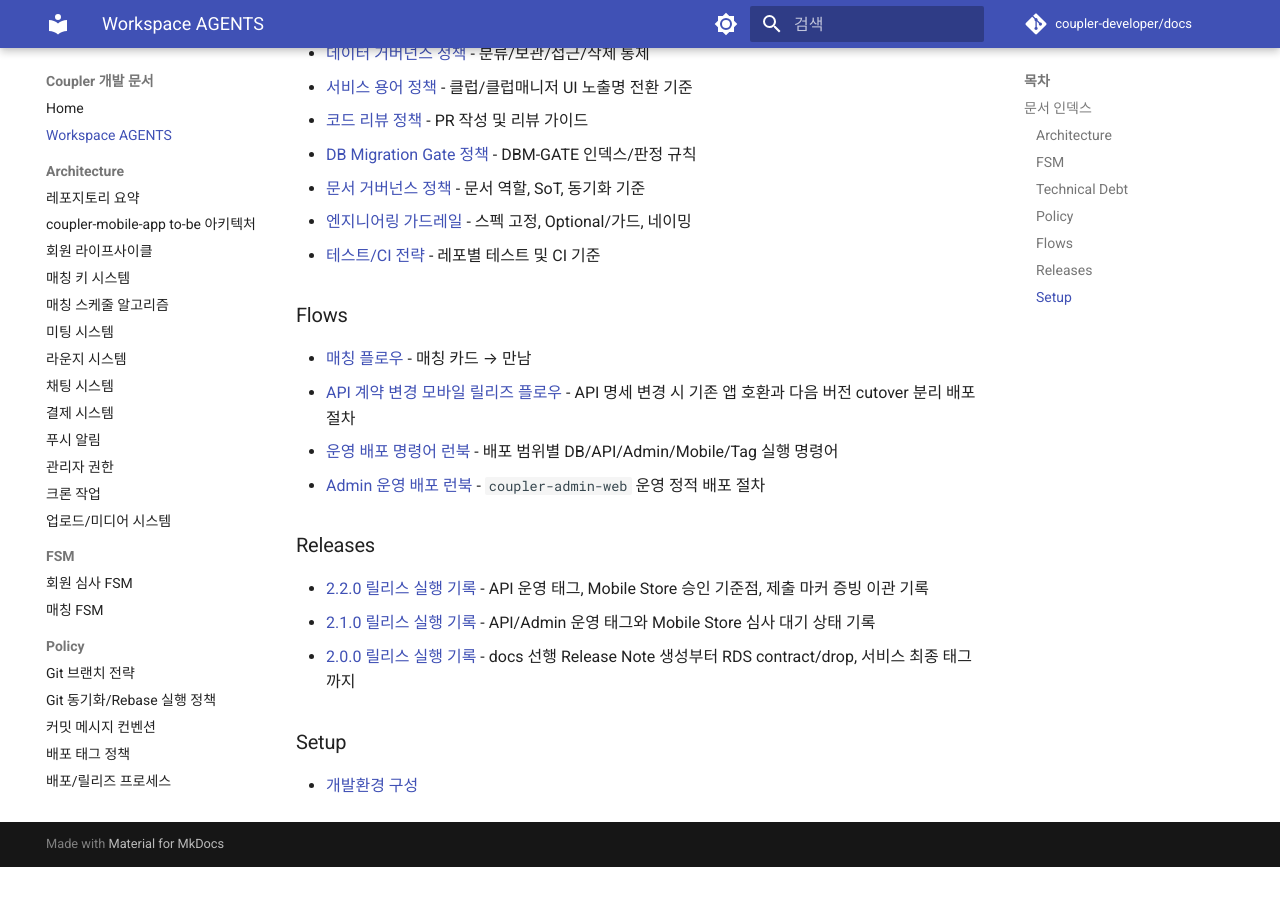
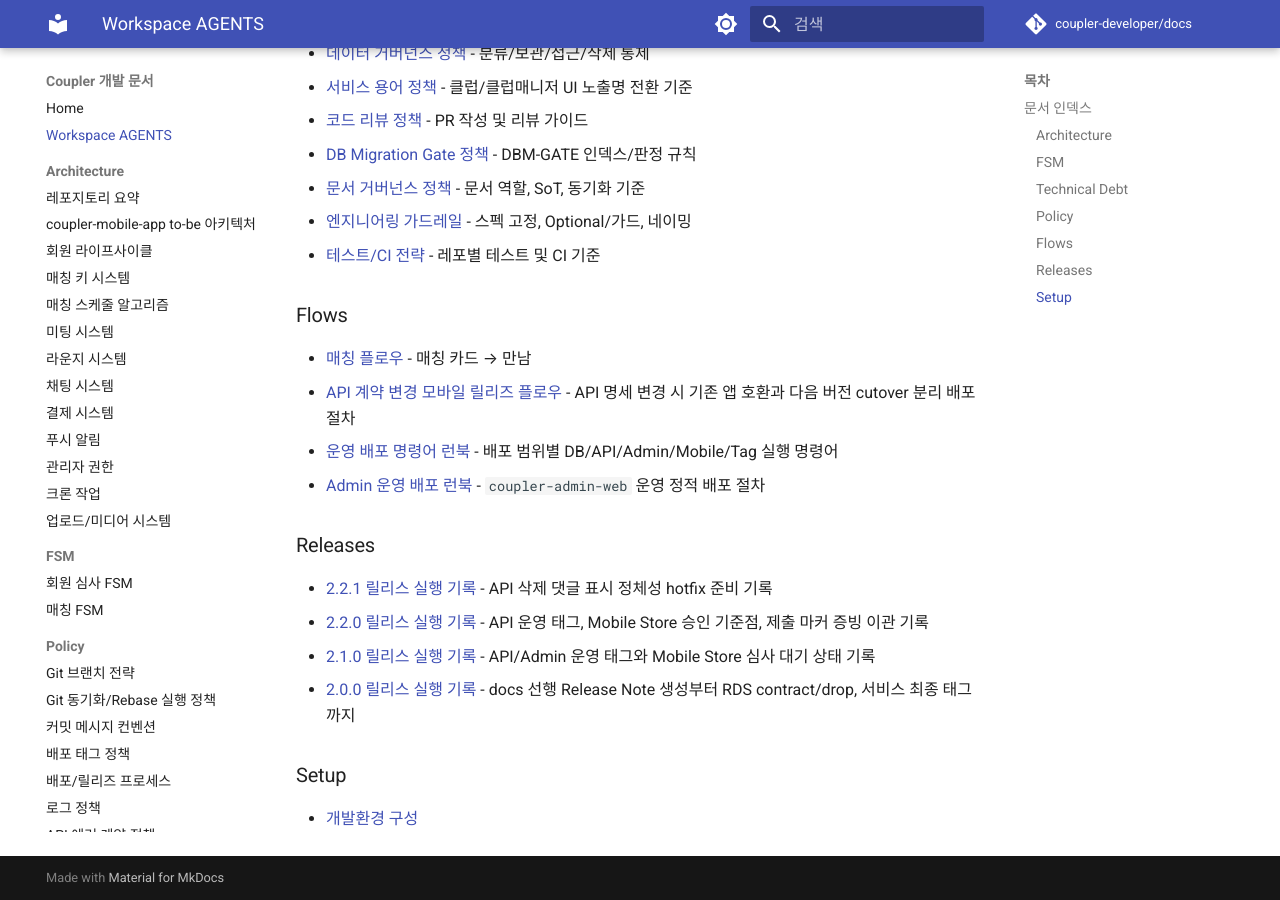
Before and after one commit to coupler-developer/docs, an MkDocs documentation site: the page built from content/AGENTS.md, in a window 1280 px wide and 900 px high, scrolled down 3104 px. Built offline with MkDocs 1.6.1 and Material for MkDocs 9.7.7, drawn with Linux system fonts in a browser that asks for light colours; comment, search, counter and statistics services are not loaded; before the commit the page ends 3971 px from its top, so only the background shows below that; part of the change alters nothing that is shown.

Commit message:
docs: 2.2.1 릴리스 준비 기록 추가
Changes:
- API 삭제 댓글 표시 정체성 hotfix의 v2.2.1 planned 릴리스 기록을 추가했다.
- content/AGENTS.md 릴리스 인덱스와 mkdocs.yml nav를 함께 동기화했다.
- coupler-api 후보 커밋, 검증 결과, 운영 배포/태그 대기 조건을 기록했다.

Tests:
- yarn validate:docs 통과 (mkdocs는 /private/tmp/docs-mkdocs-2.2.1-venv 사용).

```diff
--- a/content/AGENTS.md
+++ b/content/AGENTS.md
@@ -96,6 +96,7 @@
 
 ### Releases
 
+- [2.2.1 릴리스 실행 기록](releases/v2.2.1.md) - API 삭제 댓글 표시 정체성 hotfix 준비 기록
 - [2.2.0 릴리스 실행 기록](releases/v2.2.0.md) - API 운영 태그, Mobile Store 승인 기준점, 제출 마커 증빙 이관 기록
 - [2.1.0 릴리스 실행 기록](releases/v2.1.0.md) - API/Admin 운영 태그와 Mobile Store 심사 대기 상태 기록
 - [2.0.0 릴리스 실행 기록](releases/v2.0.0.md) - docs 선행 Release Note 생성부터 RDS contract/drop, 서비스 최종 태그까지
--- /dev/null
+++ b/content/releases/v2.2.1.md
@@ -0,0 +1,106 @@
+# 2.2.1 릴리스 실행 기록
+
+## 문서 역할
+
+- 역할: `시나리오`
+- 문서 종류: `flow`
+- 충돌 시 우선 문서: `policy/release-process.md`, 태그 기준은 `policy/release-tag-policy.md`
+- 기준 성격: `as-is`
+
+## 목적
+
+- `v2.2.1` API hotfix 릴리스의 병합 커밋, 검증 근거, 운영 반영/태그 대기 조건을 한 문서에 고정한다.
+
+## 범위
+
+- 대상: `docs`, `coupler-api`
+- 포함 범위: 삭제 댓글 tombstone 표시 정체성 복구, API 로컬 품질 게이트, API 운영 배포/검증 대기, 서비스 태그 대기, docs Release 기록
+- 제외 범위: `coupler-admin-web` 운영 배포, `coupler-mobile-app` Store/NextPush 배포, 운영 `RDS` 변경
+
+## 상위 규범 문서
+
+- [배포/릴리즈 프로세스](../policy/release-process.md)
+- [배포 태그 정책](../policy/release-tag-policy.md)
+- [테스트/CI 전략](../policy/testing-strategy.md)
+
+## 릴리스 상태
+
+- 목표 버전: `v2.2.1`
+- 전체 상태: `in_progress`
+- 완료 범위: `coupler-api` PR #91 merge 및 로컬/GitHub 품질 게이트 검증
+- 대기 범위: 운영 배포/검증, `coupler-api` `v2.2.1` 태그, `docs` 태그/GitHub Release 생성
+- `docs` 태그: `v2.2.1` -> docs release workflow 실행 시점의 docs tag commit
+- `coupler-api` PR: [#91](https://github.com/coupler-developer/coupler-api/pull/91)
+- `coupler-api` 병합 커밋: `1075ec4523908b03e9f6f04412654c2edb627983`
+- `coupler-api` 후보 커밋: `11a18f624b3029d5be7752920e936879b0b050c7`
+- `coupler-api` 기준 main: `4b96c904fe550f9295f0f4b3fb164814d6e468d3`
+- `coupler-api` 태그: 대기
+- `coupler-admin-web` 태그: `N/A` (배포 변경 없음)
+- `coupler-mobile-app` 태그: `N/A` (배포 변경 없음)
+- `coupler-mobile-app` 제출 마커 태그: `N/A`
+- 제출 마커 증빙 이관/삭제: `N/A`
+
+## 릴리스 결과
+
+- 현재 결과는 `coupler-api` PR 병합 완료 및 운영 배포 전 대기 상태다.
+- `coupler-api` 삭제 댓글 tombstone DTO에서 표시용 `alias`, `nickname`, `gender`, `level`, `mini_profile`, `admin_profile`, `status`를 유지하도록 복구했다.
+- 삭제 댓글의 `content`, `create_date`, `like`, `blame`, 상세 프로필/이메일 값은 tombstone 계약대로 계속 scrub한다.
+- `coupler-admin-web`, `coupler-mobile-app`, 운영 `RDS`는 이번 릴리스 범위에 포함하지 않는다.
+
+## 메인 흐름
+
+1. `coupler-api` `origin/main` 기준 clean worktree에서 `fix/김민식/삭제댓글_표시정체성_복구` 브랜치를 생성했다.
+2. PR #84/#85 히스토리를 확인해 삭제 댓글 표시 정체성 복구 커밋이 main 계열에 포함되지 않은 원인을 확정했다.
+3. `coupler-api` 후보 커밋 `11a18f624b3029d5be7752920e936879b0b050c7`을 작성했다.
+4. 로컬 품질 게이트와 self-review를 `No Findings`로 완료했다.
+5. `coupler-api` PR #91을 생성하고 본문, diff 범위, GitHub Actions를 확인한 뒤 rebase merge했다.
+6. 운영 `coupler-api`를 main 병합 커밋 `1075ec4523908b03e9f6f04412654c2edb627983` 기준으로 배포하고 API 응답, DB 연결, PM2 상태, 로그를 확인한다.
+7. 운영 검증 완료 후 `coupler-api` `v2.2.1` annotated tag를 생성한다.
+8. 이 문서를 최종 검증 결과로 갱신한 뒤 docs `v2.2.1` 태그와 GitHub Release를 생성한다.
+
+## 검증 근거
+
+- `coupler-api`
+    - 작업 브랜치: `fix/김민식/삭제댓글_표시정체성_복구`
+    - PR: [#91](https://github.com/coupler-developer/coupler-api/pull/91)
+    - 후보 커밋: `11a18f624b3029d5be7752920e936879b0b050c7`
+    - 병합 커밋: `1075ec4523908b03e9f6f04412654c2edb627983`
+    - 기준 main: `4b96c904fe550f9295f0f4b3fb164814d6e468d3`
+    - 변경 파일:
+        - `dto/app/loungeDto.ts`
+        - `__tests__/app-list-count-context-contract.test.ts`
+        - `swagger/app/v1/lounge.yaml`
+        - `swagger/swagger.yaml`
+    - focused test: `pnpm test -- __tests__/app-list-count-context-contract.test.ts --runInBand` 통과
+    - lint: `pnpm lint` 통과
+    - typecheck: `pnpm typecheck` 통과
+    - format: `pnpm format` 통과
+    - full test: `pnpm test:ci` 통과 (`70 suites / 438 tests`)
+    - GitHub Actions: PR #91 `prettier`, `eslint`, `test`, `typecheck` 통과
+    - 병합 방식: rebase merge
+- `coupler-admin-web`
+    - 배포 변경 없음. 태그 생성 대상 `N/A`.
+- `coupler-mobile-app`
+    - 배포 변경 없음. Store/NextPush/태그 생성 대상 `N/A`.
+- `DB migration`
+    - DB schema/data migration 없음. `DB migration` 범위 `N/A`.
+
+## 롤백 기준
+
+- `coupler-api`: 운영 반영 전 기준점은 `v2.2.0` 또는 `4b96c904fe550f9295f0f4b3fb164814d6e468d3`이다.
+- 운영 배포 후 문제가 확인되면 직전 운영 태그 또는 운영 배포 전 PM2 상태 기준으로 rollback한다.
+- `coupler-admin-web`, `coupler-mobile-app`, 운영 `RDS`는 이번 릴리스에서 변경하지 않으므로 rollback 대상 `N/A`다.
+
+## 후속 작업
+
+- 운영 `coupler-api` 배포와 postcheck를 수행한다.
+- 운영 검증 후 `coupler-api` `v2.2.1` annotated tag를 생성하고 원격에 push한다.
+- 이 문서를 운영 반영 결과와 태그 SHA로 갱신한다.
+- docs `v2.2.1` 태그와 GitHub Release를 생성한다.
+
+## 관련 문서
+
+- [배포/릴리즈 프로세스](../policy/release-process.md)
+- [배포 태그 정책](../policy/release-tag-policy.md)
+- [운영 배포 명령어 런북](../flows/cross-project/production-deploy-command-runbook.md)
+- [레포지토리 요약](../architecture/repo-overview.md)
--- a/mkdocs.yml
+++ b/mkdocs.yml
@@ -101,6 +101,7 @@ nav:
       - 운영 배포 명령어 런북: flows/cross-project/production-deploy-command-runbook.md
       - Admin 운영 배포 런북: flows/cross-project/admin-web-production-deploy-flow.md
   - Releases:
+      - 2.2.1 릴리스 실행 기록: releases/v2.2.1.md
       - 2.2.0 릴리스 실행 기록: releases/v2.2.0.md
       - 2.1.0 릴리스 실행 기록: releases/v2.1.0.md
       - 2.0.0 릴리스 실행 기록: releases/v2.0.0.md
```
